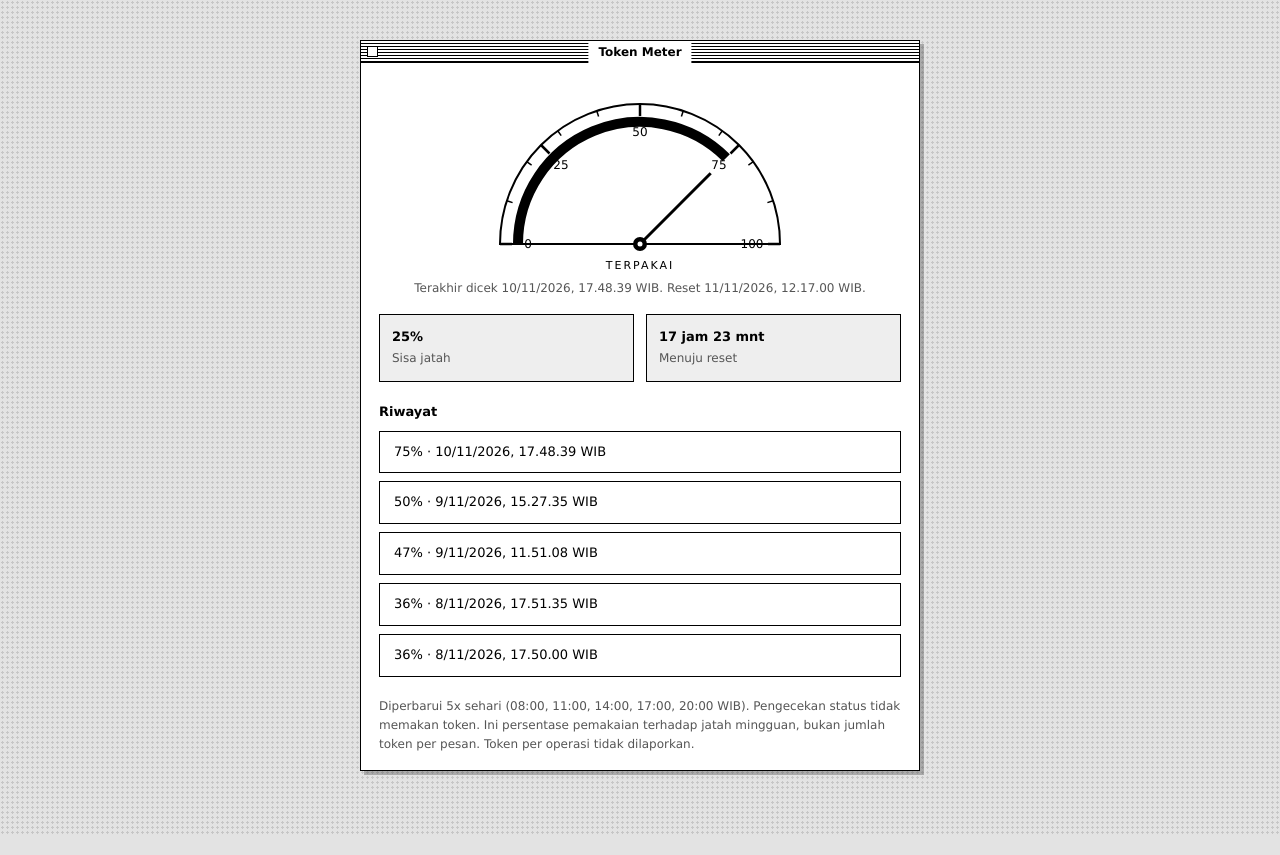
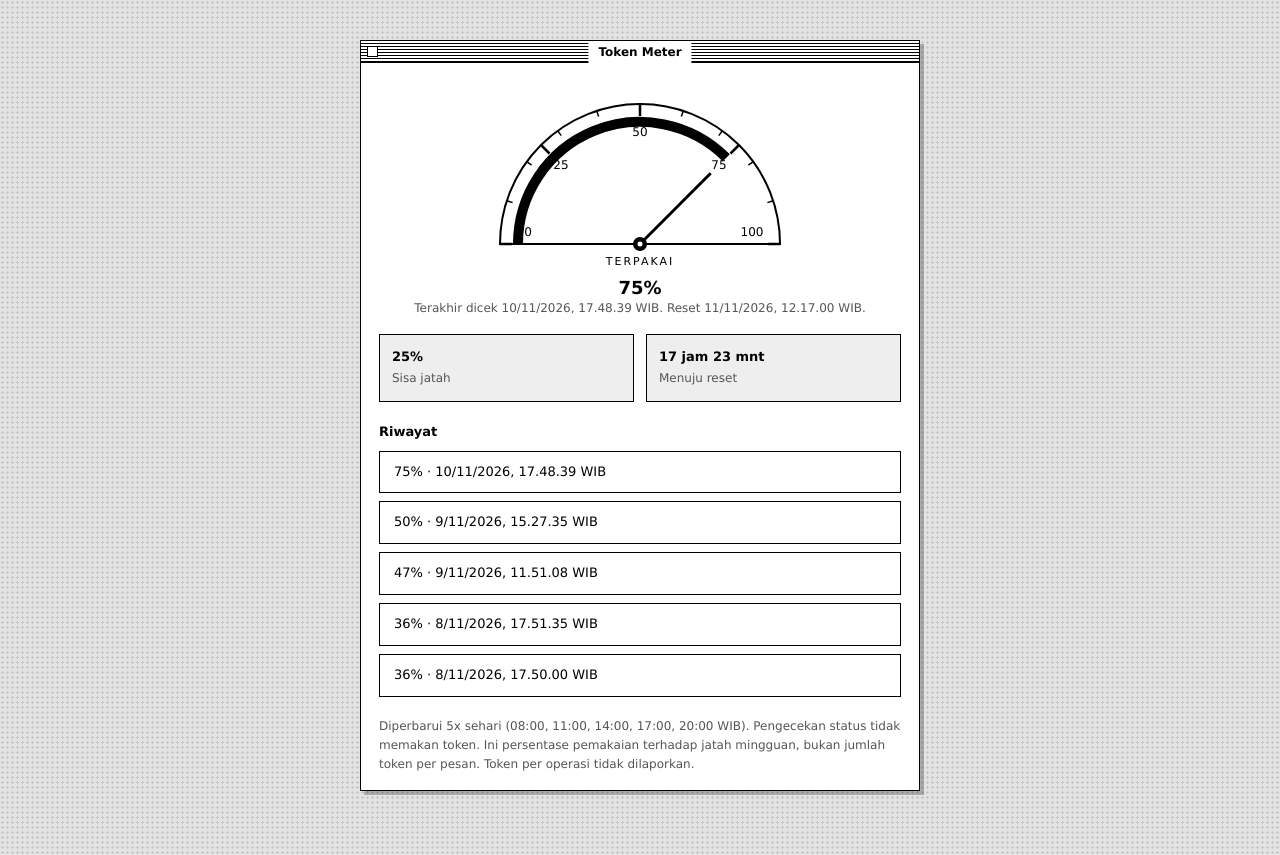
Before and after one commit to properti-app/token-meter, a plain HTML site: page index.html in a window 1280 px wide. Drawn offline with Linux system fonts and the light colour scheme.

Commit message:
Token meter: label 0/100 naik agar tidak terpotong garis, tambah tulisan terpakai 75% dinamis

```diff
--- a/index.html
+++ b/index.html
@@ -80,7 +80,7 @@
   <div class="titlebar"><span class="closebox"></span><span class="title">Token Meter</span></div>
   <div class="content">
     <div class="gauge">
-      <svg viewBox="0 0 320 200" role="img" aria-label="Gauge pemakaian jatah mingguan">
+      <svg viewBox="0 0 320 220" role="img" aria-label="Gauge pemakaian jatah mingguan">
         <path d="M20 165 A140 140 0 0 1 300 165 Z" fill="#fff" stroke="#000" stroke-width="2"/>
         <path id="usedArc" d="" fill="none" stroke="#000" stroke-width="10"/>
         <g stroke="#000" stroke-width="1.5">
@@ -101,16 +101,17 @@
           <line x1="300" y1="165" x2="288" y2="165"/>
         </g>
         <g font-family="Geneva, Verdana, sans-serif" font-size="12" text-anchor="middle" dominant-baseline="central">
-          <text x="48" y="165">0</text>
+          <text x="48" y="153">0</text>
           <text x="81" y="86">25</text>
           <text x="160" y="53">50</text>
           <text x="239" y="86">75</text>
-          <text x="272" y="165">100</text>
+          <text x="272" y="153">100</text>
         </g>
         <line id="needle" x1="160" y1="165" x2="160" y2="65" stroke="#000" stroke-width="3"/>
         <circle cx="160" cy="165" r="7" fill="#000"/>
         <circle cx="160" cy="165" r="2.5" fill="#fff"/>
-        <text x="160" y="190" font-family="Geneva, Verdana, sans-serif" font-size="11" letter-spacing="2" text-anchor="middle">TERPAKAI</text>
+        <text x="160" y="186" font-family="Geneva, Verdana, sans-serif" font-size="11" letter-spacing="2" text-anchor="middle">TERPAKAI</text>
+        <text id="pctLabel" x="160" y="208" font-family="Geneva, Verdana, sans-serif" font-size="18" font-weight="bold" text-anchor="middle" dominant-baseline="central">75%</text>
       </svg>
     </div>
     <p id="status">Memuat data...</p>
@@ -142,6 +143,7 @@ function setGauge(pct) {
   var d = "M " + start[0].toFixed(1) + " " + start[1].toFixed(1) +
           " A 122 122 0 0 1 " + end[0].toFixed(1) + " " + end[1].toFixed(1);
   document.getElementById("usedArc").setAttribute("d", d);
+  document.getElementById("pctLabel").textContent = pct + "%";
 }
 async function load() {
   try {
```
